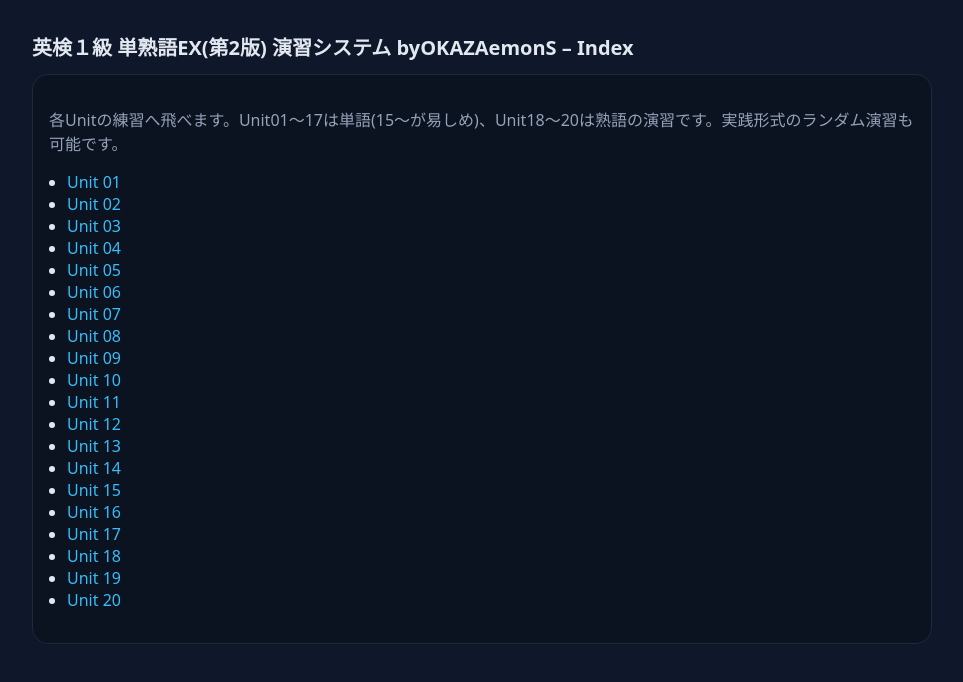
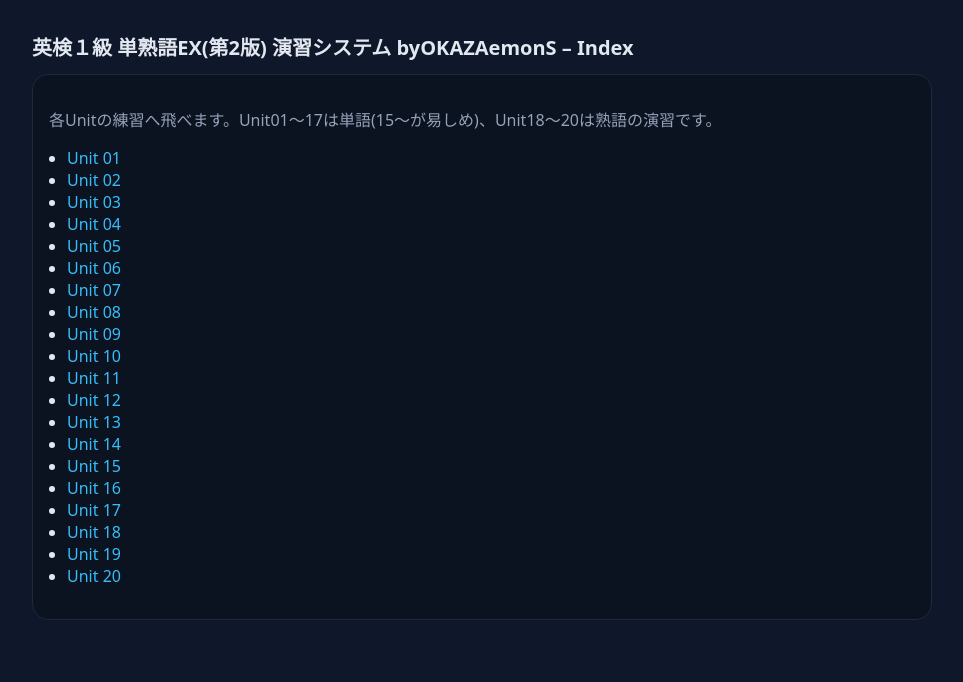
Before and after one commit to OKAZAemonS/eiken-ex-quiz, a plain HTML site: page index.html in a window 1280 px wide. Shown: the whole page, without its empty margins (158-1121 px from the left). Drawn offline with Linux system fonts and the light colour scheme.

Commit message:
Update index.html

```diff
--- a/index.html
+++ b/index.html
@@ -15,7 +15,7 @@ ul{padding-left:18px}
 <main>
   <h1>英検１級 単熟語EX(第2版) 演習システム byOKAZAemonS  – Index</h1>
   <div class="card">
-    <p class="muted">各Unitの練習へ飛べます。Unit01〜17は単語(15〜が易しめ)、Unit18〜20は熟語の演習です。実践形式のランダム演習も可能です。</p>
+    <p class="muted">各Unitの練習へ飛べます。Unit01〜17は単語(15〜が易しめ)、Unit18〜20は熟語の演習です。</p>
     <ul>
       <li><a href="unit01.html">Unit 01</a></li>
       <li><a href="unit02.html">Unit 02</a></li>
```
